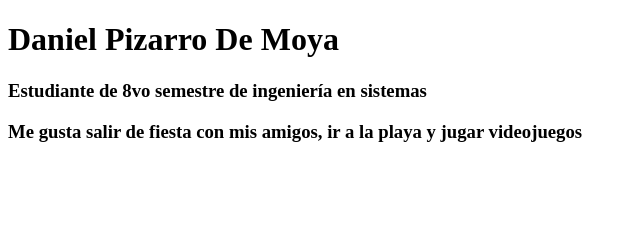
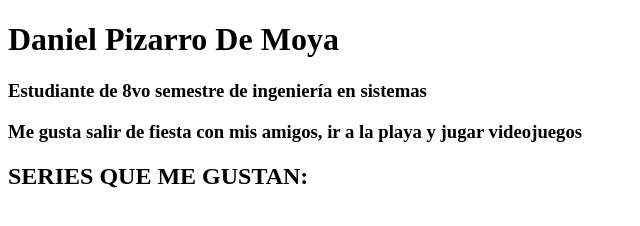
Before and after one commit to D4NPD/Rubrica_Corte1, a plain HTML site: page index.html in a window 1280 px wide. Shown: the whole page, without its empty margins (0-640 px from the left). Drawn offline with Linux system fonts and the light colour scheme.

Commit message:
Seires que me gustan

```diff
--- a/index.html
+++ b/index.html
@@ -10,5 +10,6 @@
     <h1>Daniel Pizarro De Moya</h1>
     <h3>Estudiante de 8vo semestre de ingeniería en sistemas</h3>
     <h3>Me gusta salir de fiesta con mis amigos, ir a la playa y jugar videojuegos</h3>
+    <h2>SERIES QUE ME GUSTAN:</h2>
 </body>
 </html>
```
